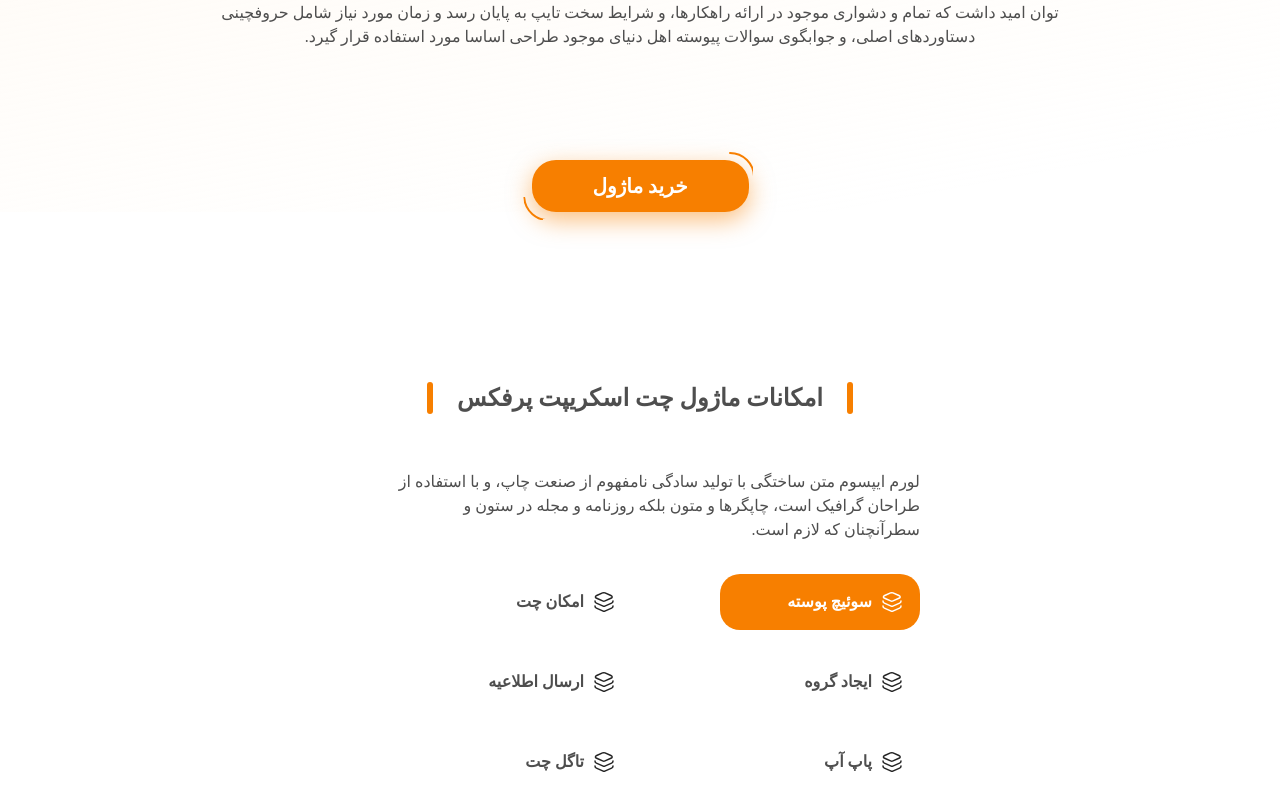
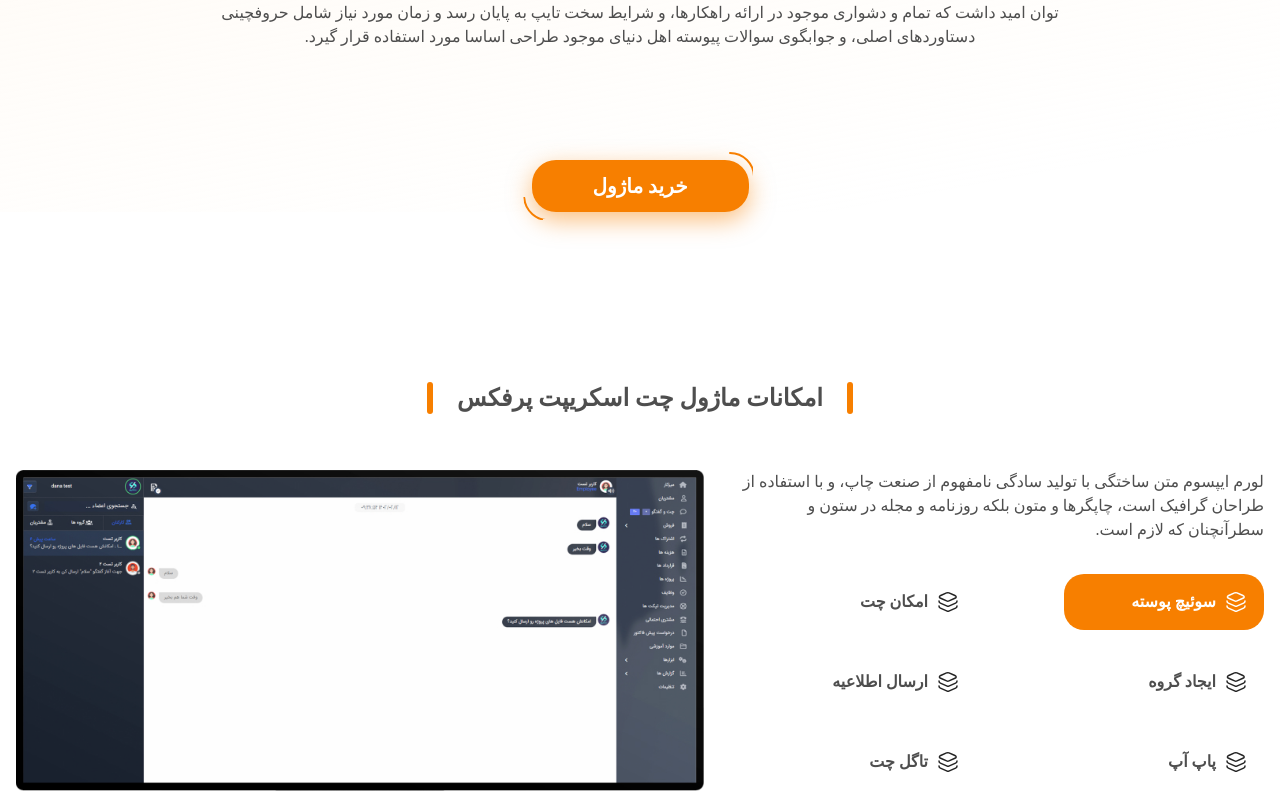
Before and after one commit to mahyarErshad/perfex-chat, a React (Create React App) app: page / in a window 1280 px wide. Shown: the part 1649-2440 px from the top of the page. Built offline with nearby package versions, Linux system fonts and the light colour scheme; a web font is replaced by a local one.

Commit message:
Added TabPanels

```diff
--- a/src/Components/ToolsSection/ToolsSection.jsx
+++ b/src/Components/ToolsSection/ToolsSection.jsx
@@ -2,7 +2,7 @@ import React from "react";
 import SectionTitle from "../Utils/SectionTitle/SectionTitle";
 import { Tab, Tabs, TabList, TabPanel } from "react-tabs";
 import { ReactComponent as LayerIcon } from "../../assets/images/tabs-layer-icon.svg";
-import image from "../../assets/images/tabpanel-images/1.jpg"
+import image from "../../assets/images/tabpanel-images/1.jpg";
 
 function ToolsSection() {
   const tabs = ["سوئیچ پوسته", "امکان چت", "ایجاد گروه", "ارسال اطلاعیه", "پاپ آپ", "تاگل چت"];
@@ -23,7 +23,15 @@ function ToolsSection() {
             })}
           </TabList>
         </div>
-        <div className=""></div>
+        <div>
+          {tabs.map((_, index) => {
+            return (
+              <TabPanel key={index}>
+                <img src={image} alt="Screenshot of Perfex chat module" />
+              </TabPanel>
+            );
+          })}
+        </div>
       </Tabs>
     </section>
   );
```
